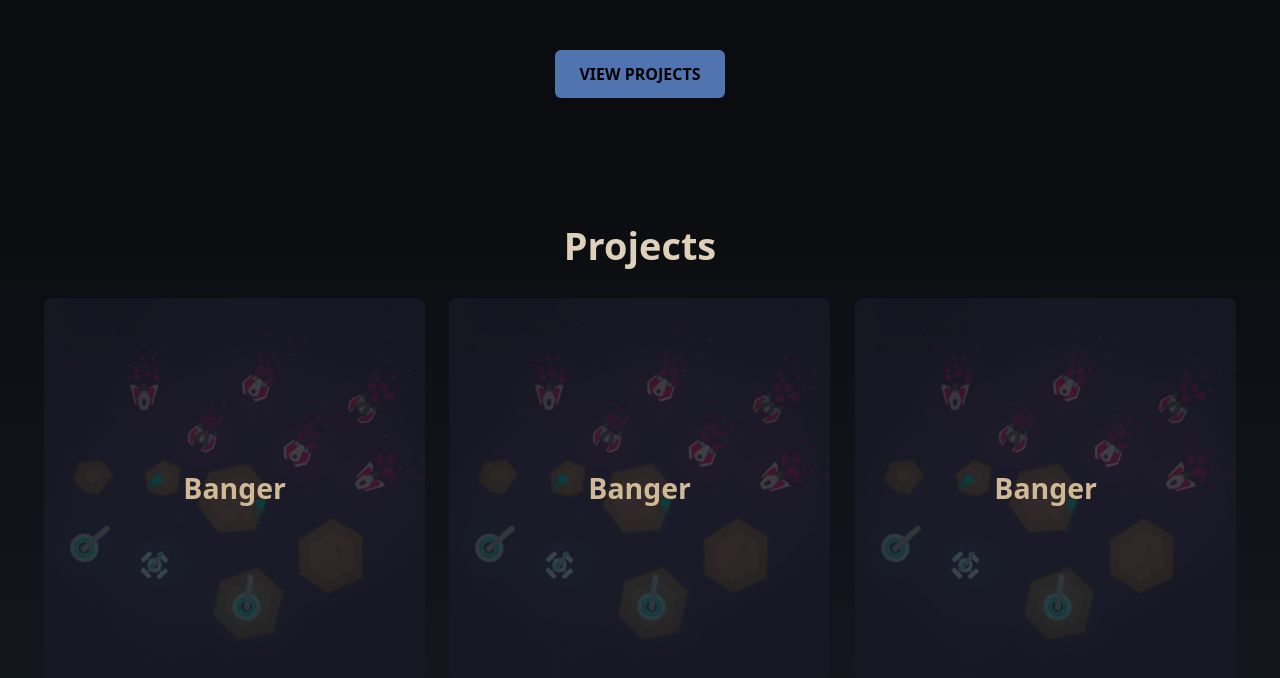
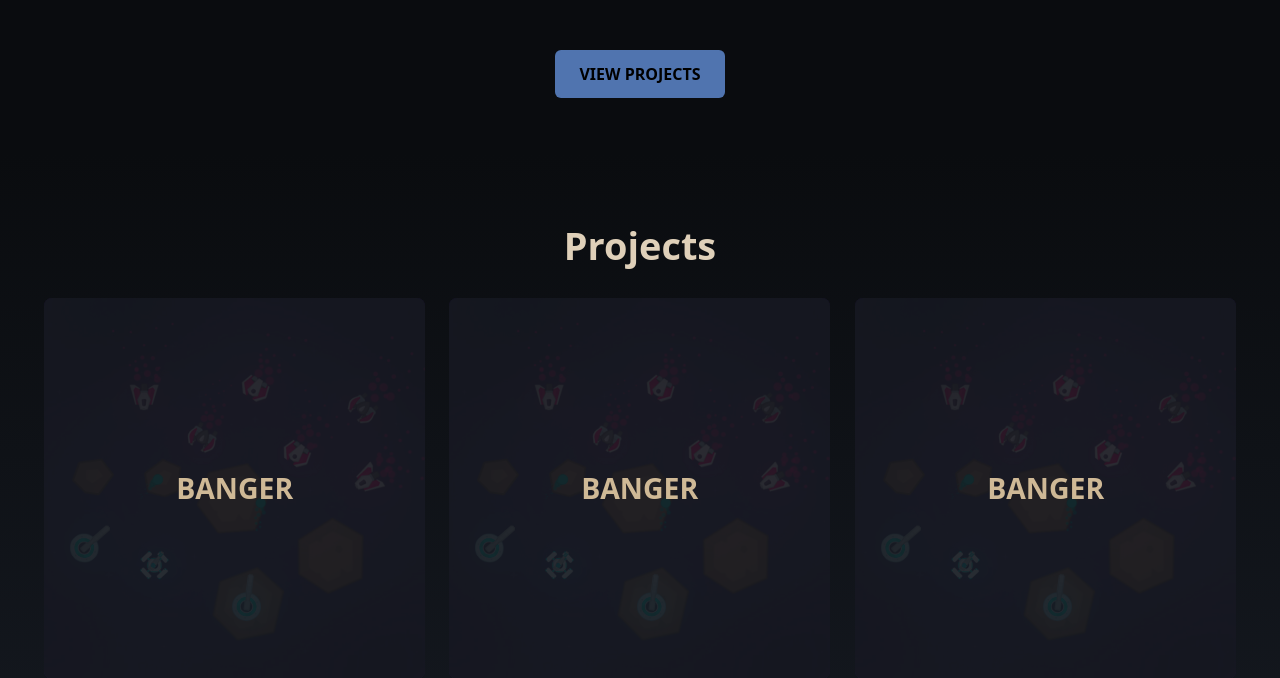
Before and after one commit to akihiko47/My-Projects-Page, a React (Vite) app: page / in a window 1280 px wide. Shown: the part 727-1405 px from the top of the page. Built offline with nearby package versions, Linux system fonts and the light colour scheme; what tailwindcss-3d would draw is missing.

Commit message:
Some modifications

```diff
--- a/src/components/TiltElement.jsx
+++ b/src/components/TiltElement.jsx
@@ -5,15 +5,15 @@ function TiltElement( { glareEnable } ) {
   return (
     <Tilt
     className="h-full rounded-lg w-full aspect-square overflow-hidden group"
-    perspective={500}
+    perspective={800}
     glareEnable={true}
     glareMaxOpacity={0.45}
     scale={1.02}
   >
     <img src='./assets/banger.jpg' className='group-hover:scale-125 transition ease-in-out duration-1000'></img>
-    <div className='absolute left-0 top-0 h-full w-full bg-background-900 bg-opacity-80'>
+    <div className='absolute left-0 top-0 h-full w-full bg-background-900 bg-opacity-90 group-hover:bg-opacity-60 transition-all ease-in-out duration-500'>
       <div className='flex h-full items-center justify-center inner-element'>
-        <div className='font-bold text-xl text-center text-primary-300 md:text-2xl transition-all ease-in-out duration-300 group-hover:text-2xl'>Banger</div>
+        <div className='font-bold text-xl text-center text-primary-300 md:text-2xl transition-all ease-in-out duration-300 group-hover:text-2xl uppercase'>Banger</div>
       </div>
     </div>
 
```
